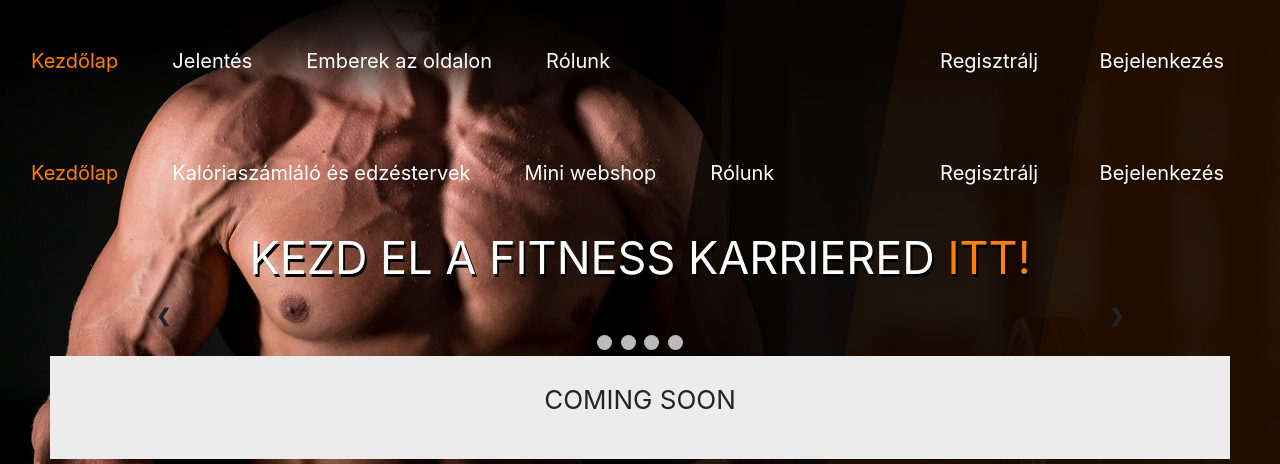
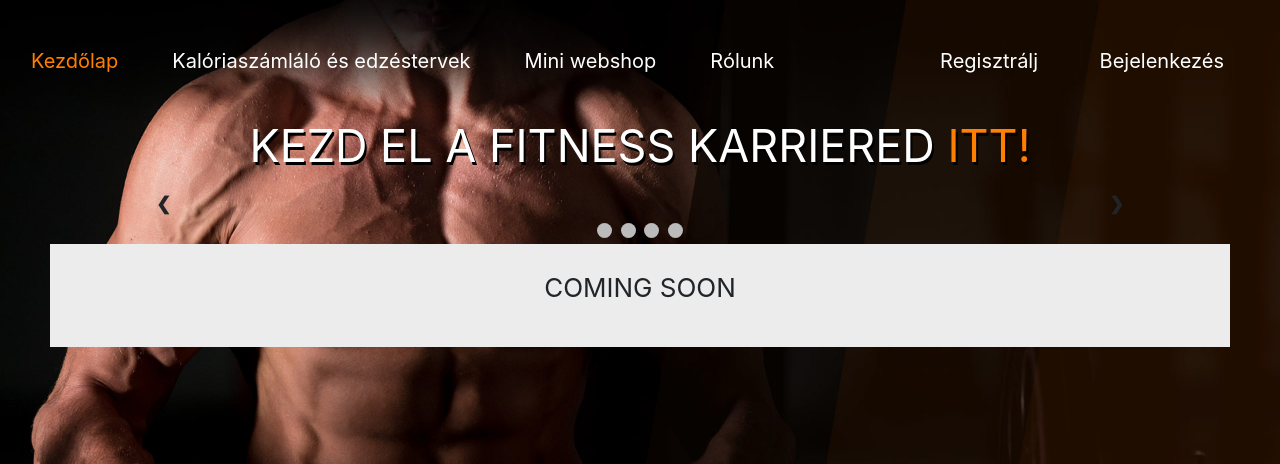
Before and after one commit to GettingfIT/Webprojekt, a PHP site: page / in a window 1280 px wide. Shown: the top 464 px of the page. Run offline with PHP 8.4, Linux system fonts and the light colour scheme.

Commit message:
Update header.php

```diff
--- a/header.php
+++ b/header.php
@@ -8,22 +8,3 @@
     <link href="css/util.css" rel="stylesheet">
     <link href="css/bootstrap.min.css" rel="stylesheet">
 </head>
-<header class="header-section">
-    <div class="container-fluid">
-        <nav class="main-menu">
-            <ul>
-                <li class="activeitem"><a href="index.html">Kezdőlap</a></li>
-                <li><a href="">Jelentés</a></li>
-                <li><a href="">Emberek az oldalon</a></li>
-                <li><a href="">Rólunk</a></li>
-            </ul>
-        </nav>
-
-        <div class="header-right">
-            <div id="user-access">
-                <a href="register.html">Regisztrálj</a>
-                <a href="login.html">Bejelenkezés</a>
-            </div>
-        </div>
-    </div>
-</header>
```
